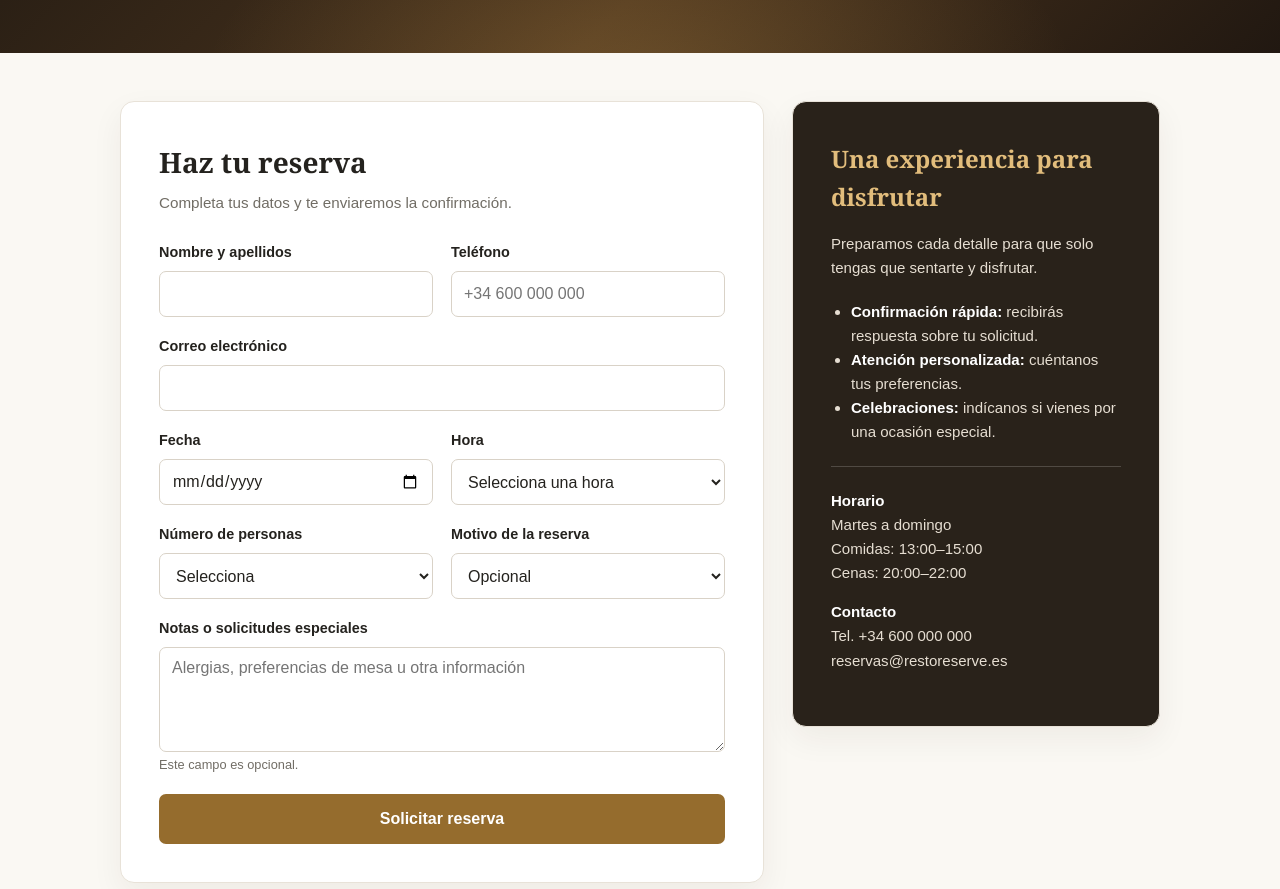
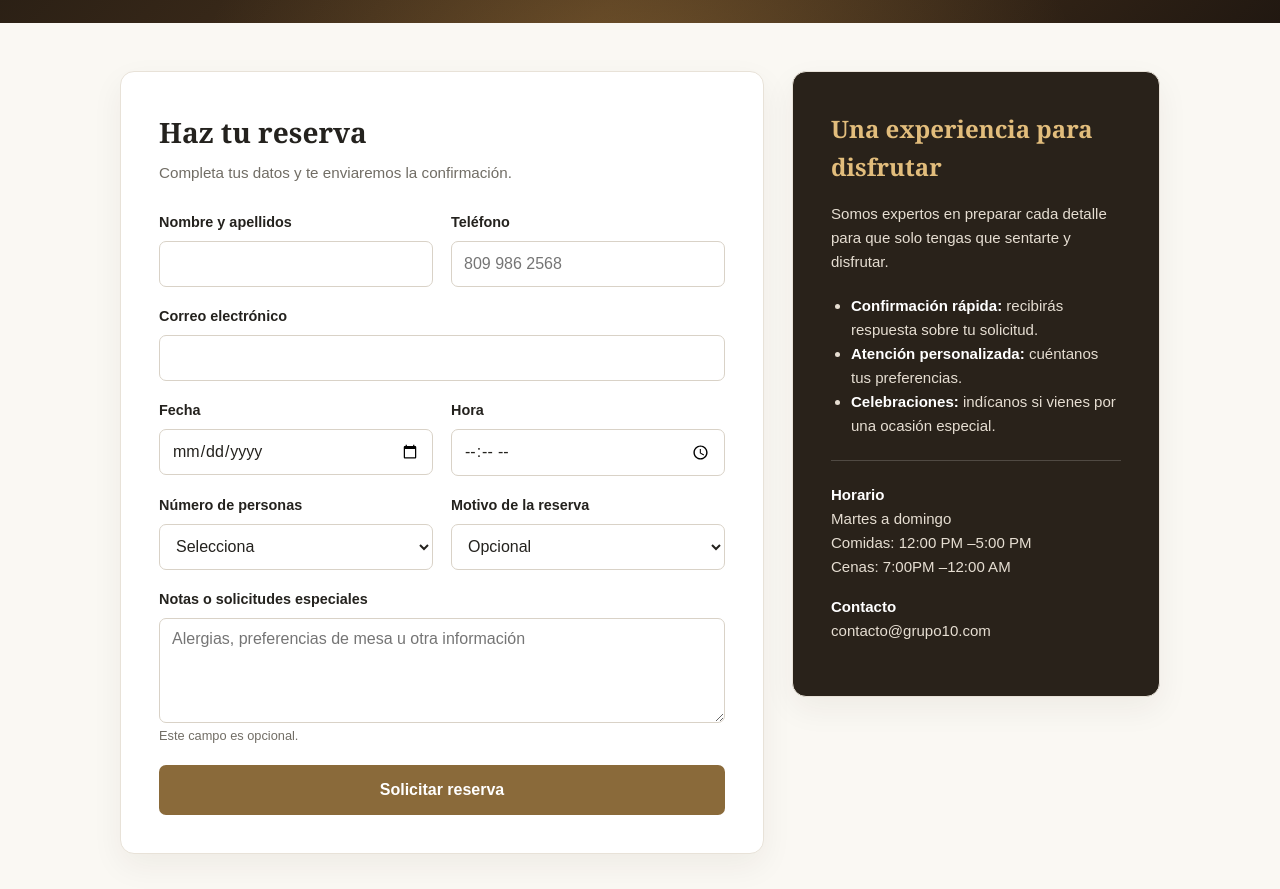
Before and after one commit to j200496/Proyecto_Grupo_10_DAW, a plain HTML site: page formulario.html in a window 1280 px wide. Shown: the part 304-1193 px from the top of the page. Drawn offline with Linux system fonts and the light colour scheme.

Commit message:
Update formulario.html

```diff
--- a/formulario.html
+++ b/formulario.html
@@ -9,7 +9,7 @@
       --ink: #24221e;
       --muted: #716d65;
       --gold: #bf9147;
-      --gold-dark: #956c2d;
+      --gold-dark: #8a6a3a;
       --cream: #faf8f3;
       --line: #e8e2d8;
       --white: #fff;
@@ -199,7 +199,7 @@
     }
 
     .submit-button:hover {
-      background: #795421;
+      background: #fab24c;
       transform: translateY(-1px);
     }
 
@@ -289,7 +289,6 @@
   </header>
 
   <section class="hero" id="inicio">
-    <p class="eyebrow">Restaurante premium</p>
     <h1>Reserva tu mesa</h1>
     <p>Elige el día y la hora. Nosotros nos encargamos de preparar una experiencia especial.</p>
   </section>
@@ -310,7 +309,7 @@
             <div class="field">
               <label for="phone">Teléfono</label>
               <input id="phone" name="phone" type="tel" autocomplete="tel"
-                     placeholder="+34 600 000 000" required>
+                     placeholder="809 986 2568" required>
             </div>
 
             <div class="field full">
@@ -323,20 +322,14 @@
               <input id="date" name="date" type="date" required>
             </div>
 
-            <div class="field">
-              <label for="time">Hora</label>
-              <select id="time" name="time" required>
-                <option value="">Selecciona una hora</option>
-                <option>13:00</option>
-                <option>13:30</option>
-                <option>14:00</option>
-                <option>14:30</option>
-                <option>20:00</option>
-                <option>20:30</option>
-                <option>21:00</option>
-                <option>21:30</option>
-              </select>
-            </div>
+      <div class="field">
+  <label for="time">Hora</label>
+  <div class="time-input">
+    <input type="time" id="time" name="time" required>
+
+    </select>
+  </div>
+</div>
 
             <div class="field">
               <label for="guests">Número de personas</label>
@@ -378,7 +371,7 @@
 
       <aside class="card details" id="nosotros">
         <h2>Una experiencia para disfrutar</h2>
-        <p>Preparamos cada detalle para que solo tengas que sentarte y disfrutar.</p>
+        <p>Somos expertos en preparar cada detalle para que solo tengas que sentarte y disfrutar.</p>
         <ul>
           <li><strong>Confirmación rápida:</strong> recibirás respuesta sobre tu solicitud.</li>
           <li><strong>Atención personalizada:</strong> cuéntanos tus preferencias.</li>
@@ -387,12 +380,11 @@
         <div class="rule"></div>
         <p><strong>Horario</strong><br>
           Martes a domingo<br>
-          Comidas: 13:00–15:00<br>
-          Cenas: 20:00–22:00
+          Comidas: 12:00 PM –5:00 PM<br>
+          Cenas: 7:00PM –12:00 AM
         </p>
         <p id="contacto"><strong>Contacto</strong><br>
-          Tel. +34 600 000 000<br>
-          reservas@restoreserve.es
+          contacto@grupo10.com<br>
         </p>
       </aside>
     </div>
```
